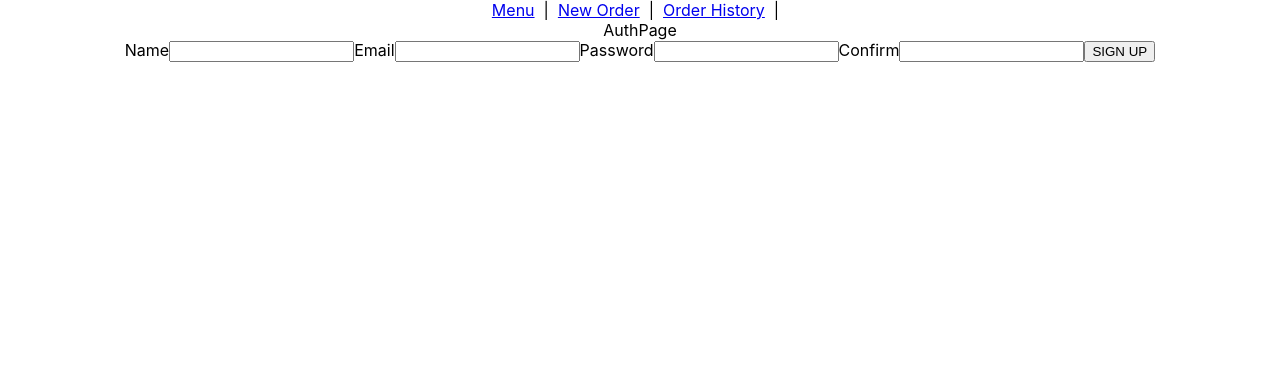
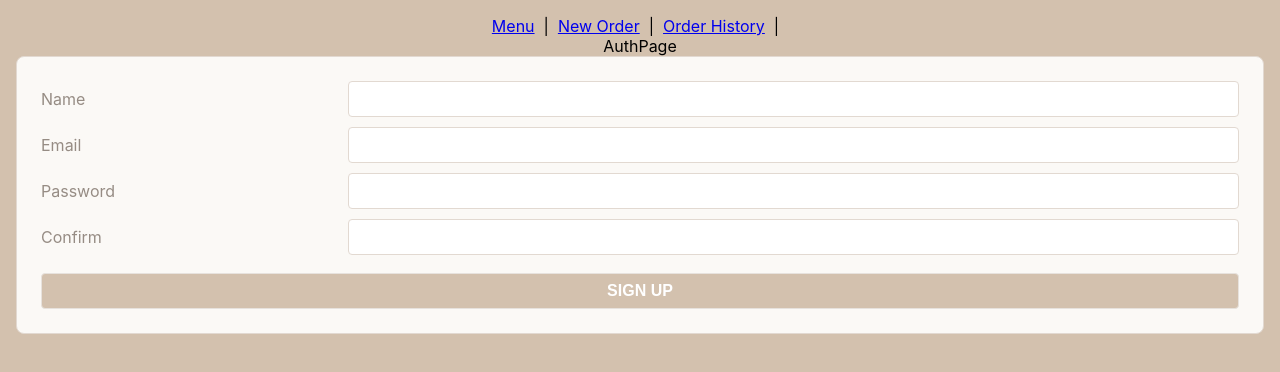
Before and after one commit to surysanchez/sweet-treats, a React (Create React App) app: page /orders in a window 1280 px wide. Shown: the top 372 px of the page. Built offline with nearby package versions, Linux system fonts and the light colour scheme.

Commit message:
finish sign up part 3

```diff
--- a/src/components/SignUpForm/SignUpForm.jsx
+++ b/src/components/SignUpForm/SignUpForm.jsx
@@ -1,12 +1,26 @@
-import { Component } from 'react';
+import { Component } from "react";
 
 export default class SignUpForm extends Component {
   state = {
-        name: '',
-        email: '',
-        password: '',
-        confirm: '',
-        error: ''
+    name: "",
+    email: "",
+    password: "",
+    confirm: "",
+    error: "",
+  };
+
+  // The object passed to setState is merged with the current state object
+  handleChange = (evt) => {
+    this.setState({
+      [evt.target.name]: evt.target.value,
+      error: "",
+    });
+  };
+
+  handleSubmit = (evt) => {
+    evt.preventDefault();
+    alert(JSON.stringify(this.state));
+
   };
 
   render() {
@@ -16,14 +30,40 @@
         <div className="form-container">
           <form autoComplete="off" onSubmit={this.handleSubmit}>
             <label>Name</label>
-            <input type="text" name="name" value={this.state.name} onChange={this.handleChange} required />
+            <input
+              type="text"
+              name="name"
+              value={this.state.name}
+              onChange={this.handleChange}
+              required
+            />
             <label>Email</label>
-            <input type="email" name="email" value={this.state.email} onChange={this.handleChange} required />
+            <input
+              type="email"
+              name="email"
+              value={this.state.email}
+              onChange={this.handleChange}
+              required
+            />
             <label>Password</label>
-            <input type="password" name="password" value={this.state.password} onChange={this.handleChange} required />
+            <input
+              type="password"
+              name="password"
+              value={this.state.password}
+              onChange={this.handleChange}
+              required
+            />
             <label>Confirm</label>
-            <input type="password" name="confirm" value={this.state.confirm} onChange={this.handleChange} required />
-            <button type="submit" disabled={disable}>SIGN UP</button>
+            <input
+              type="password"
+              name="confirm"
+              value={this.state.confirm}
+              onChange={this.handleChange}
+              required
+            />
+            <button type="submit" disabled={disable}>
+              SIGN UP
+            </button>
           </form>
         </div>
         <p className="error-message">&nbsp;{this.state.error}</p>
--- a/src/index.css
+++ b/src/index.css
@@ -1,13 +1,152 @@
+:root {
+  --white: #FFFFFF;
+  --tan-1: #FBF9F6;
+  --tan-2: #E7E2DD;
+  --tan-3: #E2D9D1;
+  --tan-4: #D3C1AE;
+  --orange: #F67F00;
+  --text-light: #968c84;
+  --text-dark: #615954;
+}
+
+*, *:before, *:after {
+  box-sizing: border-box;
+}
+
 body {
   margin: 0;
   font-family: -apple-system, BlinkMacSystemFont, 'Segoe UI', 'Roboto', 'Oxygen',
-    'Ubuntu', 'Cantarell', 'Fira Sans', 'Droid Sans', 'Helvetica Neue',
-    sans-serif;
+  'Ubuntu', 'Cantarell', 'Fira Sans', 'Droid Sans', 'Helvetica Neue',
+  sans-serif;
   -webkit-font-smoothing: antialiased;
   -moz-osx-font-smoothing: grayscale;
+  background-color: var(--tan-4);
+  padding: 2vmin;
+  height: 100vh;
 }
 
 code {
   font-family: source-code-pro, Menlo, Monaco, Consolas, 'Courier New',
     monospace;
 }
+
+#root {
+  height: 100%;
+}
+
+.align-ctr {
+  text-align: center;
+}
+
+.align-rt {
+  text-align: right;
+}
+
+.smaller {
+  font-size: smaller;
+}
+
+.flex-ctr-ctr {
+  display: flex;
+  justify-content: center;
+  align-items: center;
+}
+
+.flex-col {
+  flex-direction: column;
+}
+
+.flex-j-end {
+  justify-content: flex-end;
+}
+
+.scroll-y {
+  overflow-y: scroll;
+}
+
+.section-heading {
+  display: flex;
+  justify-content: space-around;
+  align-items: center;
+  background-color: var(--tan-1);
+  color: var(--text-dark);
+  border: .1vmin solid var(--tan-3);
+  border-radius: 1vmin;
+  padding: .6vmin;
+  text-align: center;
+  font-size: 2vmin;
+}
+
+.form-container {
+  padding: 3vmin;
+  background-color: var(--tan-1);
+  border: .1vmin solid var(--tan-3);
+  border-radius: 1vmin;
+}
+
+p.error-message {
+  color: var(--orange);
+  text-align: center;
+}
+
+form {
+  display: grid;
+  grid-template-columns: 1fr 3fr;
+  gap: 1.25vmin;
+  color: var(--text-light);
+}
+
+label {
+  font-size: 2vmin;
+  display: flex;
+  align-items: center;
+}
+
+input {
+  padding: 1vmin;
+  font-size: 2vmin;
+  border: .1vmin solid var(--tan-3);
+  border-radius: .5vmin;
+  color: var(--text-dark);
+  background-image: none !important; /* prevent lastpass */
+  outline: none;
+}
+
+input:focus {
+  border-color: var(--orange);
+}
+
+button, a.button {
+  margin: 1vmin;
+  padding: 1vmin;
+  color: var(--white);
+  background-color: var(--orange);
+  font-size: 2vmin;
+  font-weight: bold;
+  text-decoration: none;
+  text-align: center;
+  border: .1vmin solid var(--tan-2);
+  border-radius: .5vmin;
+  outline: none;
+  cursor: pointer;
+}
+
+button.btn-sm {
+  font-size: 1.5vmin;
+  padding: .6vmin .8vmin;
+}
+
+button.btn-xs {
+  font-size: 1vmin;
+  padding: .4vmin .5vmin;
+}
+
+button:disabled, form:invalid button[type="submit"] {
+  cursor: not-allowed;
+  background-color: var(--tan-4);
+}
+
+button[type="submit"] {
+  grid-column: span 2;
+  margin: 1vmin 0 0;
+}
```
Also changed, not shown: src/utilities/users-api.js (added), src/utilities/users-service.js (added). Lines whose indentation alone changed are shown as unchanged.
